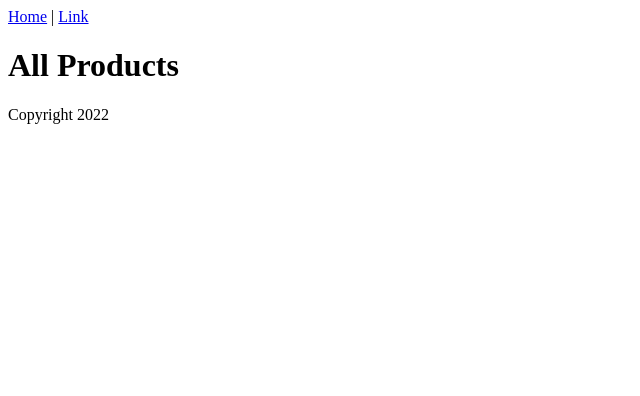
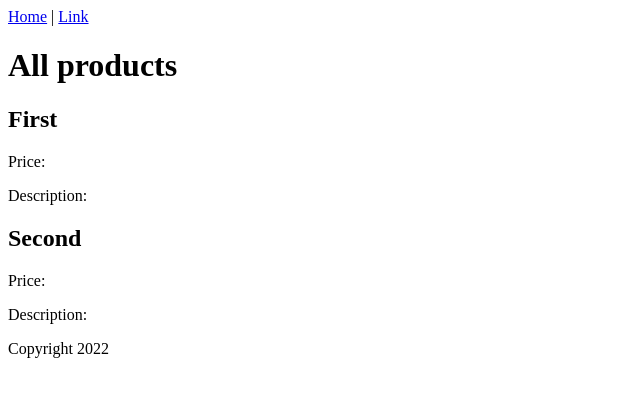
Before and after one commit to miray15/mini-capstone-frontend, a React (Vite) app: page / in a window 1280 px wide. Shown: the top 396 px of the page, without its empty margins (0-640 px from the left). Built offline with nearby package versions, Linux system fonts and the light colour scheme.

Commit message:
add props function and map loop to ProductsIndex page

```diff
--- a/src/ProductsIndex.jsx
+++ b/src/ProductsIndex.jsx
@@ -1,7 +1,14 @@
-export function ProductsIndex() {
+export function ProductsIndex(props) {
   return (
     <div>
-      <h1>All Products</h1>
+      <h1>All products</h1>
+      {props.products.map((product) => (
+        <div key={product.id}>
+          <h2>{product.name}</h2>
+          <p>Price: {product.price}</p>
+          <p>Description: {product.description}</p>
+        </div>
+      ))}
     </div>
   );
 }
```
